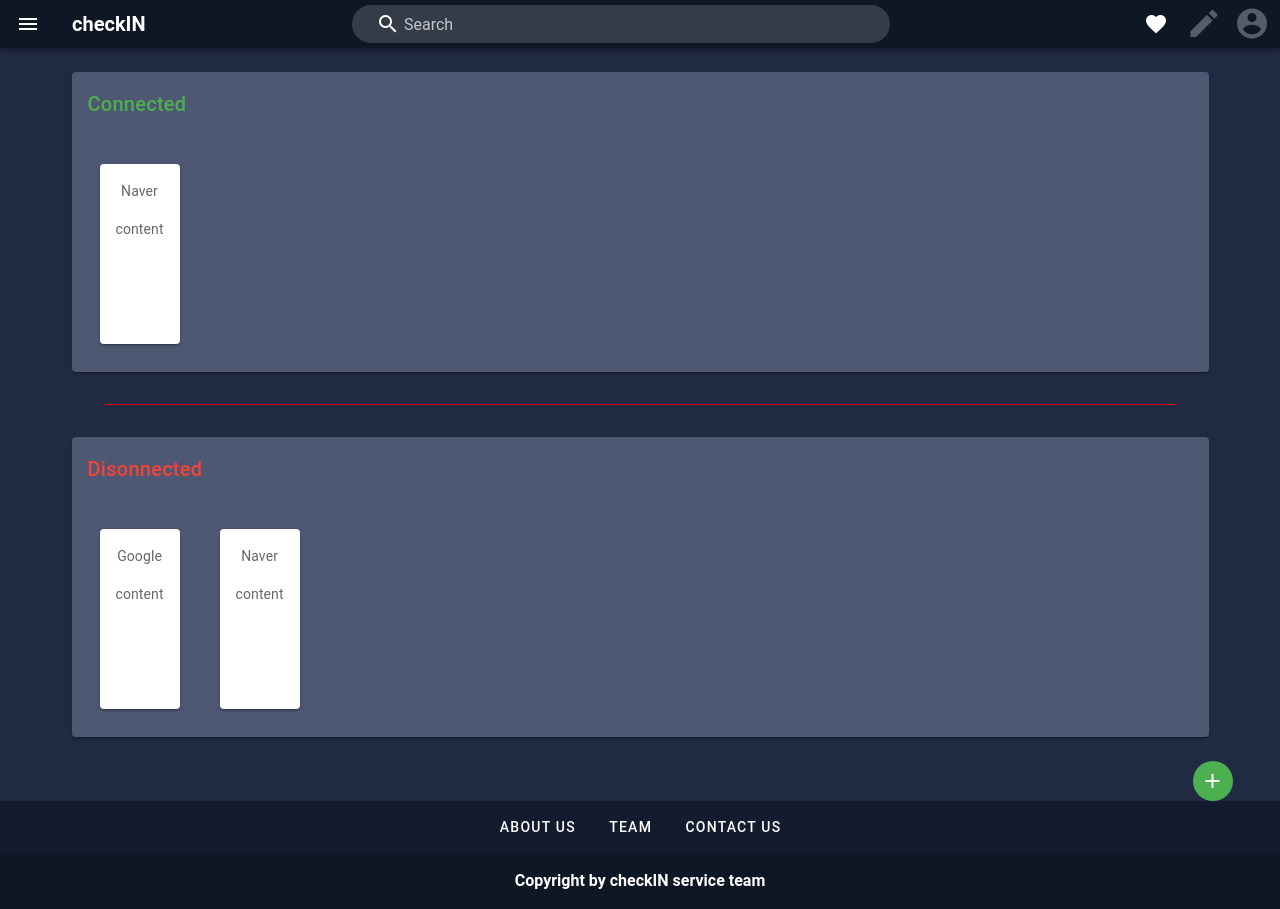
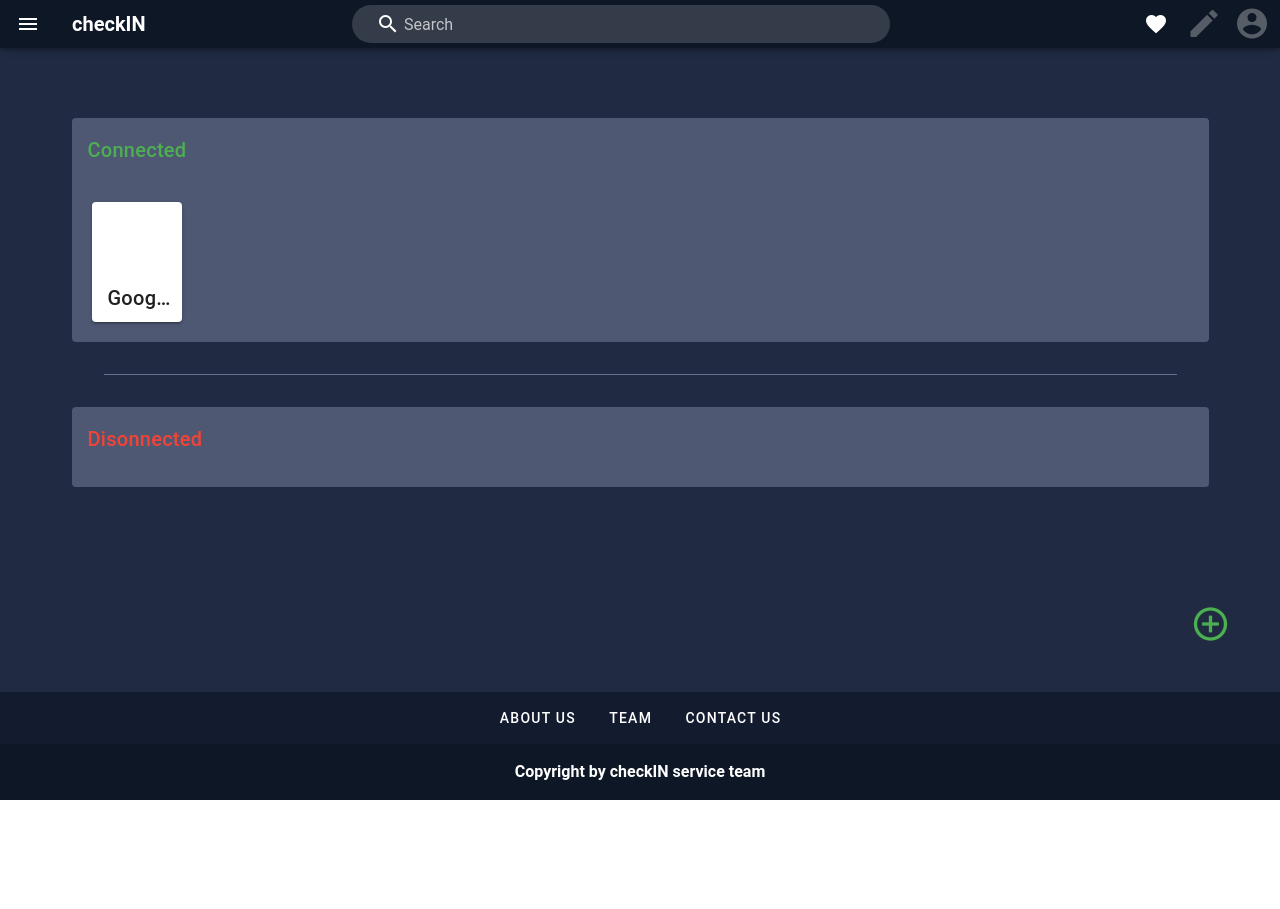
Before and after one commit to woosteelz/checkIN, a Vue app: page /MainPage in a window 1280 px wide. After the commit the page ends 800 px from the top, so only its background shows below. Built offline with nearby package versions, Linux system fonts and the light colour scheme; a small style sheet from the web is missing.

Commit message:
[MainPage.vue, store/index.js] Updating [SiteCard.vue] Creating

```diff
--- a/src/components/AddSite.vue
+++ b/src/components/AddSite.vue
@@ -1,9 +1,9 @@
 <template>
-  <v-card>
-    <v-card-title primary-title>
+  <v-card dark color="accent lighten-2">
+    <v-card-title primary-title class="accent and justify-center">
       새 사이트 등록
     </v-card-title>
-    <v-card-text>
+    <v-card-text class="pa-10">
       <v-text-field
         ref="name"
         v-model="name"
@@ -38,13 +38,13 @@
         ref="password"
         v-model="password"
         :rules="[() => !!state || 'This field is required']"
-        label="State/Province/Region"
+        label="Password"
         required
         placeholder="해당 사이트에 로그인하기 위한 비밀번호를 입력해주세요."
       />
-      <v-divider class="mt-12"></v-divider>
+      <v-divider class="mt-3"></v-divider>
       <v-card-actions>
-          <v-btn text>취소</v-btn>
+          <v-btn large depressed color="error">취소</v-btn>
           <v-spacer></v-spacer>
           <v-slide-x-reverse-transition>
             <v-tooltip
@@ -53,6 +53,8 @@
             >
               <template v-slot:activator="{ on }">
                 <v-btn
+                  depressed
+                  large
                   icon
                   class="my-0"
                   @click="resetForm"
@@ -64,9 +66,10 @@
               <span>Refresh form</span>
             </v-tooltip>
           </v-slide-x-reverse-transition>
-          <v-btn color="primary" text @click="submit">등록</v-btn>
+          <v-btn large depressed color="success" @click="submit">등록</v-btn>
         </v-card-actions>
-  </v-card-text>
+    </v-card-text>
+  </v-card>
 </template>
 <script>
 export default {
--- /dev/null
+++ b/src/components/SiteCard.vue
@@ -0,0 +1,43 @@
+<template>
+                <div class="pa-3">
+                <v-tooltip bottom>
+                  <template v-slot:activator="{ on }">
+                    <v-card
+                      height="120"
+                      width="90"
+                      @click="$router.push({ name: 'Home' })"
+                      v-on="on"
+                    >
+                      <div class="pt-4">
+                        <v-img
+                          :src= "`${userInfo.siteInfo[0].URL}/favicon.ico`"
+                          :lazy-src= "`${userInfo.siteInfo[0].URL}/favicon.ico`"
+                          height="48"
+                          width="48"
+                        />
+                      </div>
+                      <v-card-title
+                        style="max-width: 99px"
+                        class="d-inline-block text-truncate"
+                      >
+                        {{userInfo.siteInfo[0].name}}
+                      </v-card-title>
+                    </v-card>
+                  </template>
+                  <span>{{userInfo.siteInfo[0].name}}</span>
+                </v-tooltip>
+              </div>
+</template>
+
+<script>
+import { mapState } from 'vuex';
+export default {
+  computed: {
+    ...mapState(["userInfo"])
+  },
+}
+</script>
+
+<style>
+
+</style>
--- a/src/store/index.js
+++ b/src/store/index.js
@@ -13,7 +13,14 @@ export default new Vuex.Store({
       errorCount: null,
       numberOfDevice: null,
       JWT: null,
-      siteInfo: [],
+      siteInfo: [
+        {
+          name: "Google1111",
+          URL: "https://www.google.com",
+          ID: "",
+          PW: ""
+        }
+      ],
       flag: {
         isSignedIn: false,
         isSignedInError: false,
--- a/src/views/MainPage.vue
+++ b/src/views/MainPage.vue
@@ -4,52 +4,21 @@
       <v-col cols="12">
         <v-col align="center" justify="center">
           <!-- connected 영역 -->
-          <v-card color="accent lighten-2">
+          <v-card flat color="accent lighten-2">
             <v-card-title class="color: green--text">Connected</v-card-title>
             <v-card-actions>
-              <div class="ma-5">
-                <v-card height="180">
-                  <v-img src="https://www.naver.com/favicon.ico" />
-                  <v-card-subtitle>
-                    Naver
-                  </v-card-subtitle>
-                  <v-card-text>
-                    content
-                  </v-card-text>
-                </v-card>
-              </div>
+              <siteCard/>
             </v-card-actions>
           </v-card>
           <div class="pa-8">
-            <v-divider color="red" />
+            <v-divider class="style: accent lighten-3" />
           </div>
 
           <!-- disconnected 영역 -->
-          <v-card color="accent lighten-2">
+          <v-card flat color="accent lighten-2">
             <v-card-title class="color: red--text">Disonnected</v-card-title>
             <v-card-actions>
-              <div class="ma-5">
-                <v-card height="180">
-                  <v-img src="https://www.google.com/favicon.ico" />
-                  <v-card-subtitle>
-                    Google
-                  </v-card-subtitle>
-                  <v-card-text>
-                    content
-                  </v-card-text>
-                </v-card>
-              </div>
-              <div class="ma-5">
-                <v-card height="180">
-                  <v-img src="https://www.naver.com/favicon.ico" />
-                  <v-card-subtitle>
-                    Naver
-                  </v-card-subtitle>
-                  <v-card-text>
-                    content
-                  </v-card-text>
-                </v-card>
-              </div>
+
             </v-card-actions>
           </v-card>
         </v-col>
@@ -57,15 +26,40 @@
     </v-row>
     <v-row justify="end">
       <v-btn
-        @click="$router.push({ name: AddSite })"
-        small
+        @click="dialog = !dialog"
         depressed
-        fab
+        icon
+        large
         dark
         color="success"
       >
-        <v-icon>mdi-plus</v-icon>
+        <v-icon x-large>mdi-plus-circle-outline</v-icon>
       </v-btn>
+        <v-dialog v-model="dialog" max-width="500px">
+          <v-card>
+            <addSite/>
+          </v-card>
+        </v-dialog>
     </v-row>
   </v-container>
 </template>
+
+<script>
+import { mapState } from 'vuex';
+import SiteCard from '@/components/SiteCard'
+import AddSite from '@/components/AddSite'
+export default {
+  data() {
+    return {
+      dialog: false
+    }
+  },
+  components: {
+    siteCard: SiteCard,
+    addSite: AddSite
+  },
+  computed: {
+    ...mapState(["userInfo"])
+  },
+}
+</script>
```
